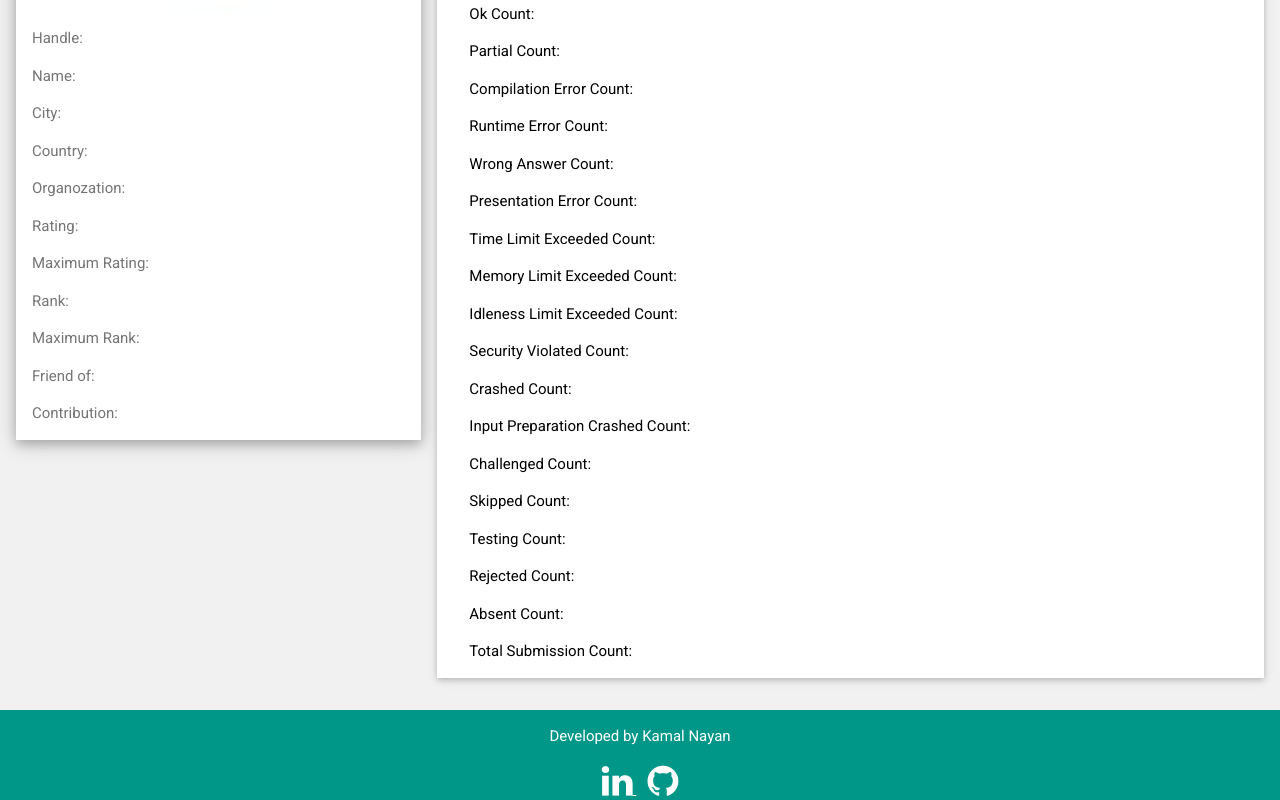
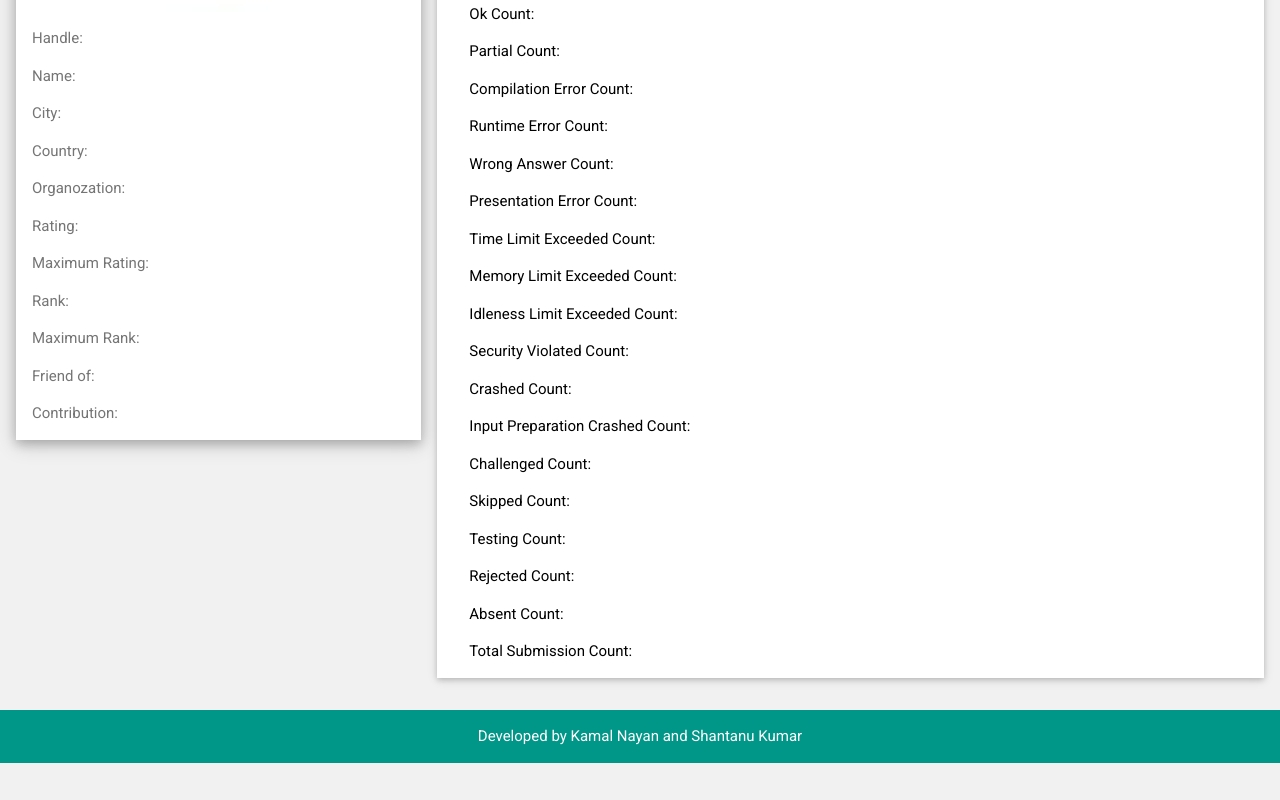
Before and after one commit to knayan111/Codeforces_Hack_Counter, a plain HTML site: page templates/index.html in a window 1280 px wide. Shown: the part 522-1322 px from the top of the page. After the commit the page ends 1285 px from the top, so only its background shows below. Drawn offline with nearby package versions, Linux system fonts and the light colour scheme.

Commit message:
Update index.html

```diff
--- a/templates/index.html
+++ b/templates/index.html
@@ -197,17 +197,8 @@
     </div>
     <footer class = "w3-container w3-teal w3-center w3-margin-top">
       <p>
-        Developed by Kamal Nayan
+        Developed by Kamal Nayan and Shantanu Kumar
       </p>
-      <a href = "https://www.linkedin.com/in/knayan" target = "_blank">
-        <i class = "fa fa-linkedin w3-xxlarge w3-hover-opacity">
-        </i>
-      </a>
-      &nbsp;&nbsp;
-      <a href = "https://github.com/knayan111" target = "_blank">
-        <i class = "fa fa-github w3-xxlarge w3-hover-opacity">
-        </i>
-      </a>
     </footer>
     <script async defer src="https://buttons.github.io/buttons.js">
     </script>
```
